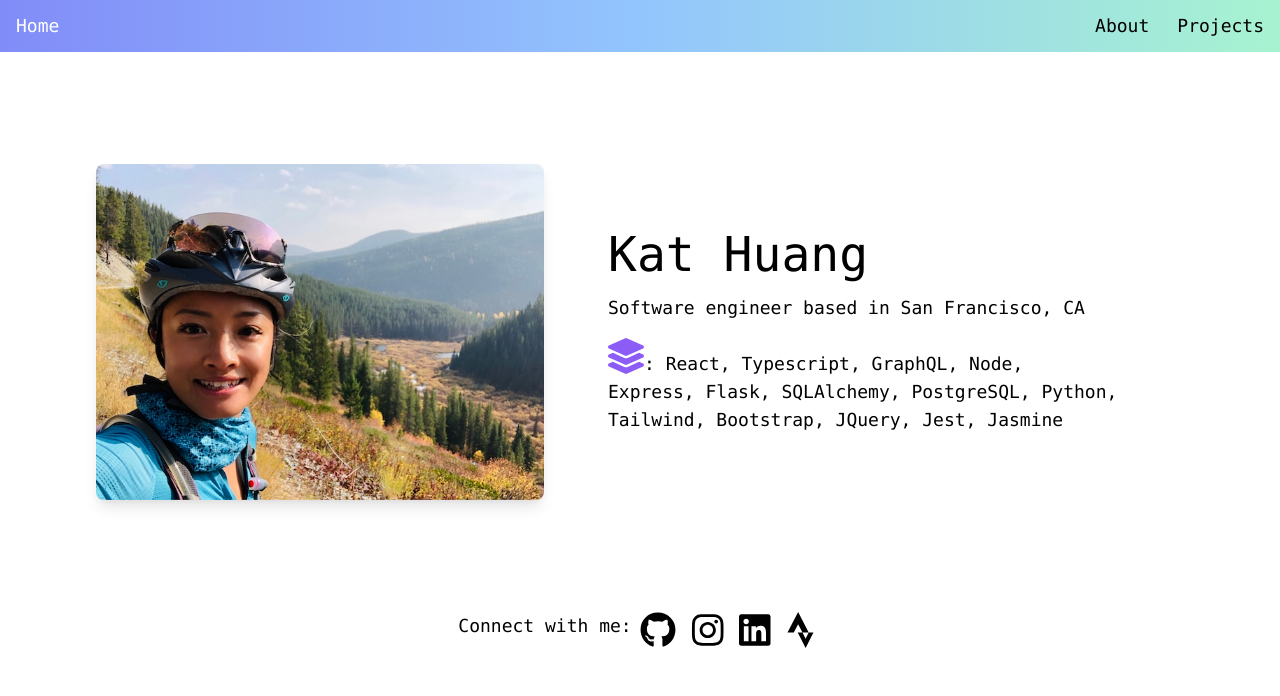
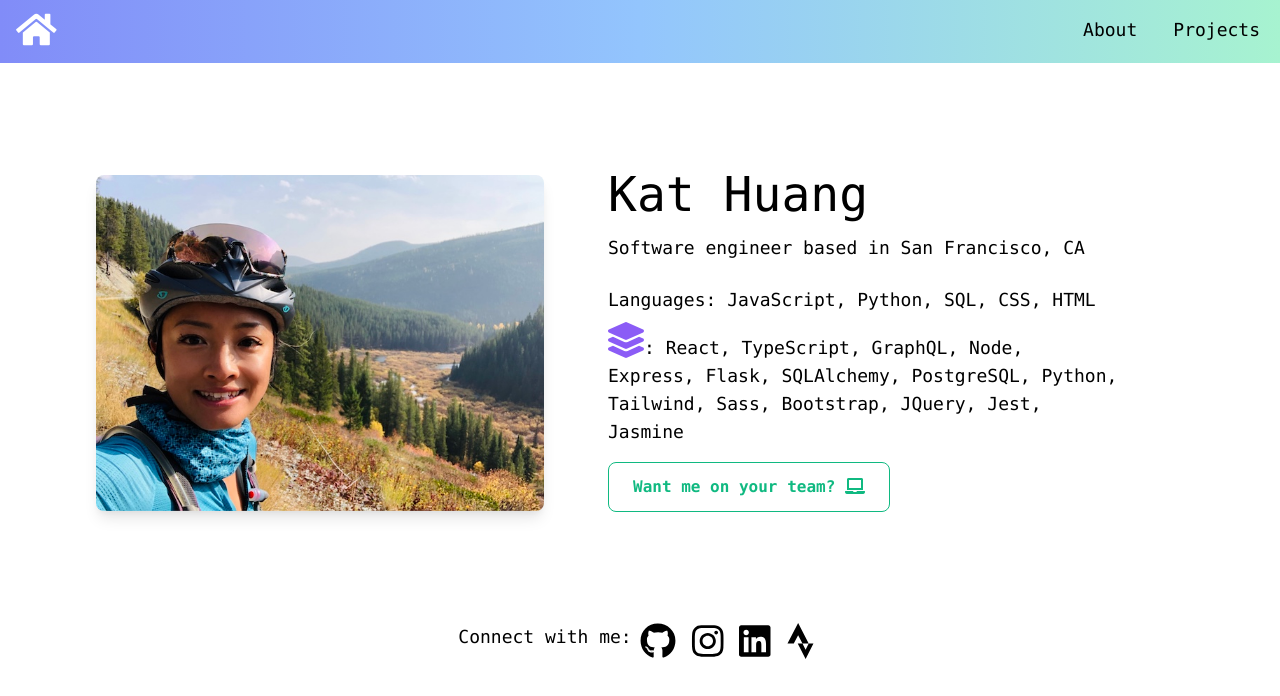
Before and after one commit to kathythekat/personal-site, a React (Create React App) app: page / in a window 1280 px wide. Shown: the top 696 px of the page. Built offline with nearby package versions, Linux system fonts and the light colour scheme.

Commit message:
added hire button to res, changed about me page

```diff
--- a/src/Home.js
+++ b/src/Home.js
@@ -2,13 +2,14 @@ import ConnectIcons from "./ConnectIcons";
 import Montana from "./images/montana.jpg";
 import { FontAwesomeIcon } from "@fortawesome/react-fontawesome";
 import { faLayerGroup } from "@fortawesome/free-solid-svg-icons";
+import Resume from './resume/KatHuang_Resume.pdf'
 
 const stack = <FontAwesomeIcon icon={faLayerGroup} size="2x" />;
 
 function Home() {
   return (
-    <div className="h-screen">
-      <div className="lg:h-1/2 my-12 lg:my-20 flex flex-col lg:flex-row justify-center items-center">
+    <div className="h-screen d-flex flex-col items-center justify-center">
+      <div className="lg:h-1/2 mt-10 mb-6 lg:my-20 flex flex-col lg:flex-row justify-center items-center">
         <img
           className="w-10/12 max-w-sm lg:max-w-md h-auto rounded-lg shadow-lg"
           alt="Montana"
@@ -18,9 +19,16 @@ function Home() {
           <h1 className="lg:text-5xl">Kat Huang</h1>
           <h4 className="lg:text-lg my-4">Software engineer based in San Francisco, CA</h4>
           <h4 className="lg:text-lg">
-            <span className="text-purple-500 text-sm lg:text-lg">{stack}</span>: React, Typescript, GraphQL, Node, Express, Flask, SQLAlchemy, PostgreSQL,
-            Python, Tailwind, Bootstrap, JQuery, Jest, Jasmine
+            <p className="my-2">Languages: JavaScript, Python, SQL, CSS, HTML</p>
+            <span className="text-purple-500 text-sm lg:text-lg">{stack}</span>: React, TypeScript, GraphQL, Node, Express, Flask, SQLAlchemy, PostgreSQL,
+            Python, Tailwind, Sass, Bootstrap, JQuery, Jest, Jasmine
           </h4>
+          <a href={Resume} target="_blank">
+        <button className="text-green-500 bg-transparent border border-solid border-green-500 hover:bg-green-400 hover:text-white active:bg-blue-600 font-bold text-md mt-4 px-6 py-3 rounded-lg outline-none focus:outline-none mr-2 mb-1 ease-linear transition-all duration-500 animate-wiggle" type="button"
+        >
+         Want me on your team? <i class="fas fa-laptop"></i>
+        </button>
+        </a>
         </div>
       </div>
       <ConnectIcons />
--- a/src/NavBar.js
+++ b/src/NavBar.js
@@ -10,12 +10,12 @@ function NavBar() {
           exact
           to="/"
         >
-          Home
+          <i class="fas fa-home fa-2x"></i>
         </NavLink>
       </div>
       <div className="flex justify-end">
         <NavLink
-          className="p-3 hover:text-white mr-1 lg:text-lg"
+          className="p-4 hover:text-white mr-1 lg:text-lg"
           activeStyle={{ color: "white" }}
           exact
           to="/about"
@@ -23,7 +23,7 @@ function NavBar() {
           About
         </NavLink>
         <NavLink
-          className="p-3 hover:text-white mr-1 lg:text-lg"
+          className="p-4 hover:text-white mr-1 lg:text-lg"
           activeStyle={{ color: "white" }}
           exact
           to="/projects"
--- a/src/about-me/About.js
+++ b/src/about-me/About.js
@@ -3,16 +3,15 @@ import kathuang from '../images/kathuang.JPG'
 function About() {
   return (
     <div className="flex flex-col items-center justify-center w-screen">
-      <div className="flex flex-col items-center justify-center m-4 lg:my-8 lg:p-8">
+      <div className="flex flex-col items-center justify-center m-4 lg:my-6 lg:p-8">
         <h1 className="my-4 text-center">Get to know me.</h1>
         <img className="rounded-full h-72" src={kathuang} alt="kathuang" />
         <p className="p-4 lg:text-lg text-left max-w-lg">
-        I am a SF native who recently discovered a newfound love for coding.
-          I'm especially drawn to building beautiful, minimalistic, and
-          UI-focused frontend things. Before this path, I was a critical care
-          nurse for 6 years. Outside of coding, I am passionate about
-          mountain/gravel biking, exploring the outdoors, and spending time with
-          my 2 dogs, Remy and Oatmeal.
+        <i class="fas fa-arrow-right"></i>{' '} SF Native 🌁 <br />
+        <i class="fas fa-arrow-right"></i>{' '} Love building quality UI 👩🏻‍💻<br />
+        <i class="fas fa-arrow-right"></i>{' '} Gravel cyclist 🚵‍♀️<br />
+        <i class="fas fa-arrow-right"></i>{' '} Dog mom of 2 🐕 🐺<br />
+        <i class="fas fa-arrow-right"></i>{' '} Was an ICU Nurse for 6 yrs 💉<br />
         </p>
       </div>
     </div>
--- a/src/index.js
+++ b/src/index.js
@@ -2,6 +2,7 @@ import React from "react";
 import ReactDOM from "react-dom";
 import "./index.css";
 import App from "./App";
+import '@fortawesome/fontawesome-free/css/all.css';
 
 ReactDOM.render(
   <React.StrictMode>
--- a/tailwind.config.js
+++ b/tailwind.config.js
@@ -12,7 +12,36 @@ module.exports = {
     container: {
       center: true,
     },
-    extend: {},
+    extend: {
+      keyframes: {
+        wiggle: {
+          '0%, 7%': {
+            transform: 'rotateZ(0)'
+          },
+          '15%': {
+            transform: 'rotateZ(-15deg)'
+          },
+          '20%': {
+            transform: 'rotateZ(10deg)'
+          },
+          '25%':{
+            transform: 'rotateZ(-10deg)'
+          },
+          '30%': {
+            transform: 'rotateZ(6deg)'
+          },
+          '35%': {
+            transform: 'rotateZ(-4deg)'
+          },
+          '40%, 100%': {
+            transform: 'rotateZ(0)'
+          }
+        }
+       },
+       animation: {
+        wiggle: 'wiggle 2s linear infinite',
+       }
+    },
   },
   variants: {
     extend: {},
```
Also changed, not shown: 1 other file (tests, documents, lock files or other folders).
